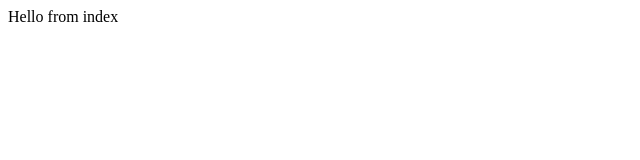
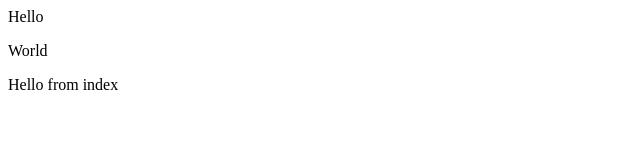
Before and after one commit to AdiWaves/demo-repo, a plain HTML site: page index.html in a window 1280 px wide. Shown: the whole page, without its empty margins (0-640 px from the left). Drawn offline with Linux system fonts and the light colour scheme.

Commit message:
Added new line in index.html

```diff
--- a/index.html
+++ b/index.html
@@ -1 +1,3 @@
-Hello from index
+<p>Hello</p>
+<p>World</p>
+<p>Hello from index</p>
```
